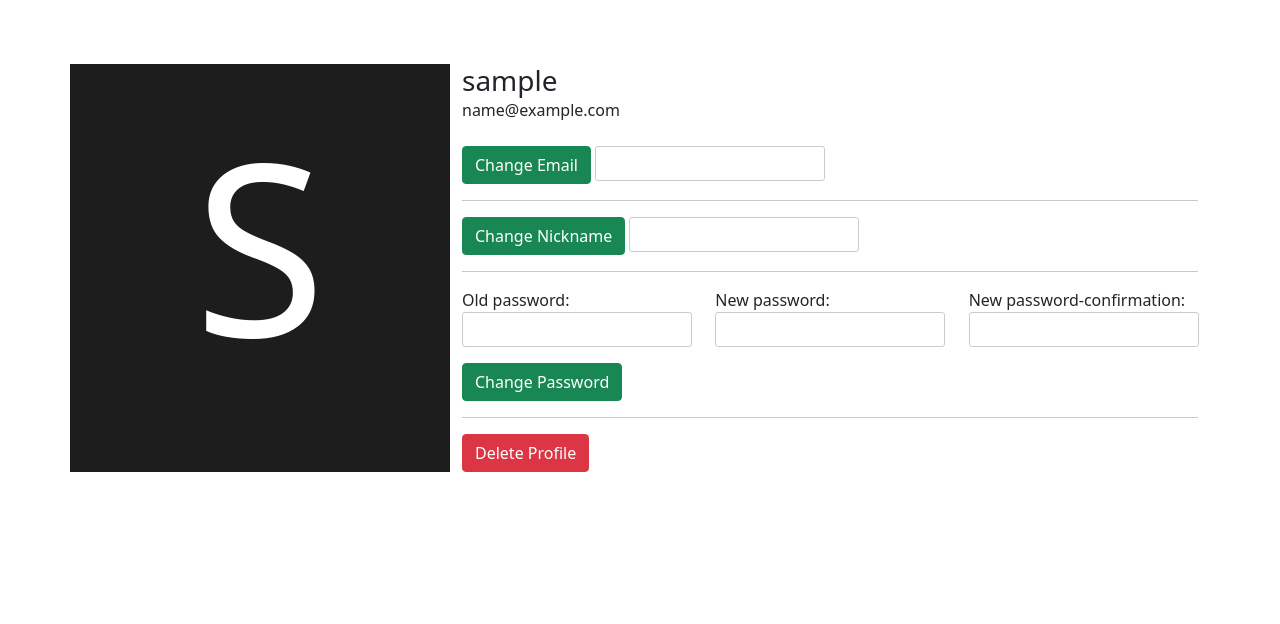
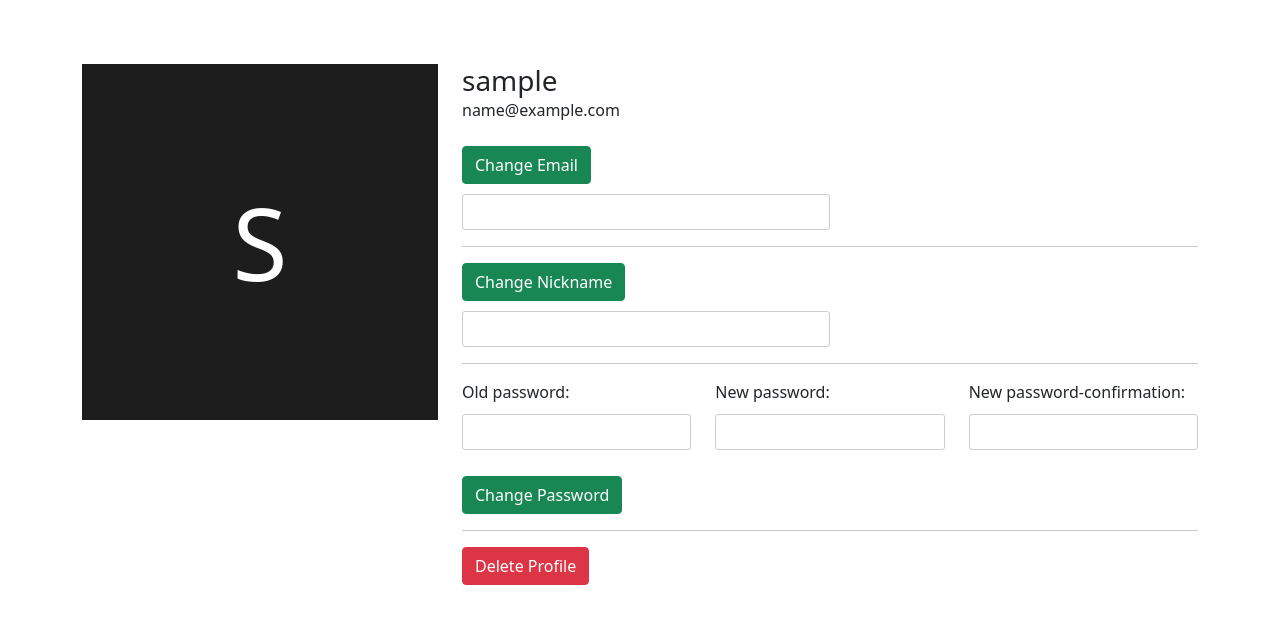
Before and after one commit to ITA-Dnipro/Dp-207_Python, a Django app: page /user_profile/ in a window 1280 px wide. Shown: the part 56-680 px from the top of the page. Run offline with Django 3.2, Linux system fonts and the light colour scheme; the visitor is signed in with stand-in values (Sample User, id 1); parts of the project's set-up code (start-up, migrations or seed data) failed here and were passed over; some libraries are stand-ins or nearby versions.

Commit message:
Fixing CSS bugs

```diff
--- a/django_app/user_profile/templates/user_profile/user_profile.html
+++ b/django_app/user_profile/templates/user_profile/user_profile.html
@@ -6,12 +6,15 @@
         .icon-img {
             background-color: rgb(29, 29, 29);
             color: white;
-            font-size: 15rem;
+            aspect-ratio: 1 / 1;
+            position: relative;
         }
-        .icon-img::after {
-            content: "";
-            padding-top: 100%;
-            display: block;
+        .icon-img__letter {
+            position: absolute;
+            top: 50%;
+            left:50%;
+            transform: translate(-50%, -50%);
+            font-size: clamp(14px, 25vw, 100px);
         }
         .name-mail h3, p {
             margin-bottom: 0;
@@ -32,14 +35,19 @@
             font-weight: 600;
         }
         .form-group form input {
-            width: 230px;
+            width: 100%;
             border: 1px solid #cccccc;
             border-radius: 3px;
             -webkit-border-radius: 3px;
             -moz-border-radius: 3px;
             -khtml-border-radius: 3px;
             background: #ffffff !important;
-            height: 35px;
+            padding: 5px 10px;
+            margin: 10px 0;
+        }
+        #id_username, #id_email {
+            display: block;
+            width: 50%
         }
         .pass-btn{
             margin-top:1rem;
@@ -50,7 +58,9 @@
     {% csrf_token %}
     <div class="container">
         <div class="row">
-            <div class="col-md-4 icon-img d-flex justify-content-center"> {{request.user.username|first|capfirst}} </div>
+            <div class="col-md-4">
+                <div class="icon-img"><span class="icon-img__letter">{{request.user.username|first|capfirst}}</span></div>
+                </div>
             <div class="col-md-8 name-mail">
                 <div class="elements">
                     <h3> {{request.user.username}}</h3>
@@ -71,23 +81,21 @@
                     </form>
                     <form method="POST">
                         <hr>
-                        <div class="container" style="padding:0%">
                             <div class="row">
                                 {% csrf_token %}
-                                <div class="col-md-4">
+                                <div class="col-md-4 d-flex flex-column justify-content-between">
                                     <span>Old password:</span>
                                     {{form.old_password}}
                                 </div>
-                                <div class="col-md-4">
+                                <div class="col-md-4 d-flex flex-column justify-content-between">
                                     <span>New password:</span>
                                     {{form.new_password1}}
                                 </div>
-                                <div class="col-md-4">
+                                <div class="col-md-4 d-flex flex-column justify-content-between">
                                     <span>New password-confirmation:</span>
                                     {{form.new_password2}}
                                 </div>
                             </div>
-                        </div>
                         <button type="submit" class="btn btn-success pass-btn">Change Password</button>
                     </form>
                     <hr>
```
Also changed, not shown: django_app/user_profile/templates/user_profile/del_page.html (+5 -3 lines).
